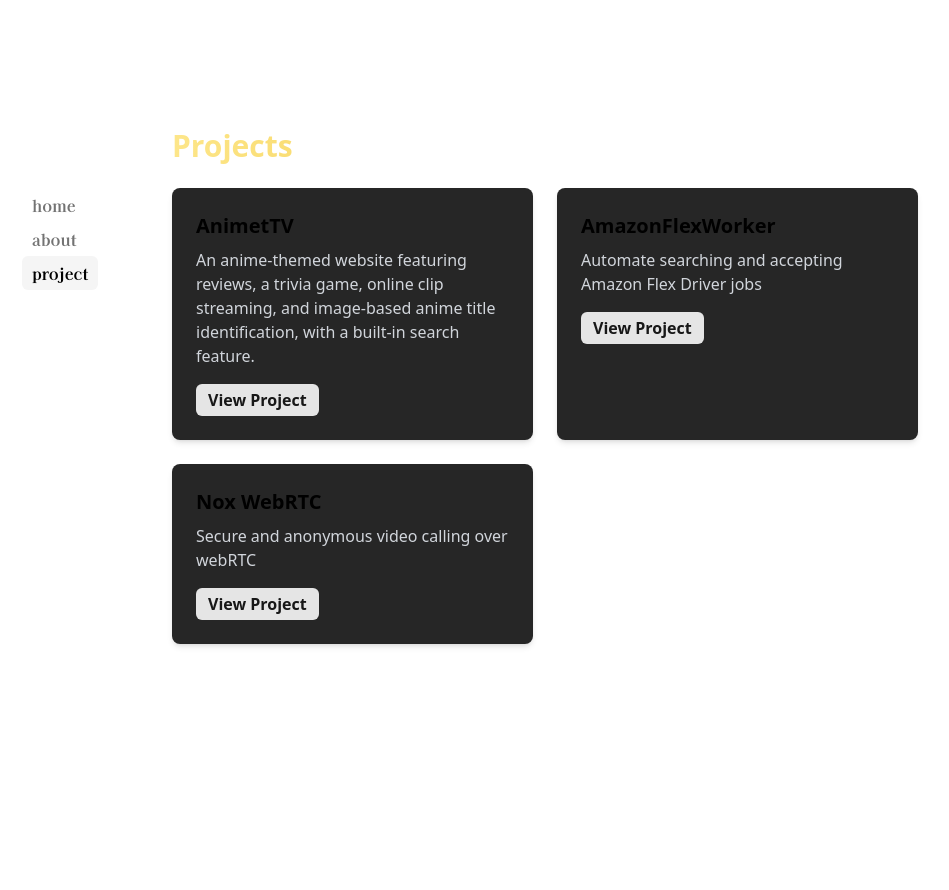
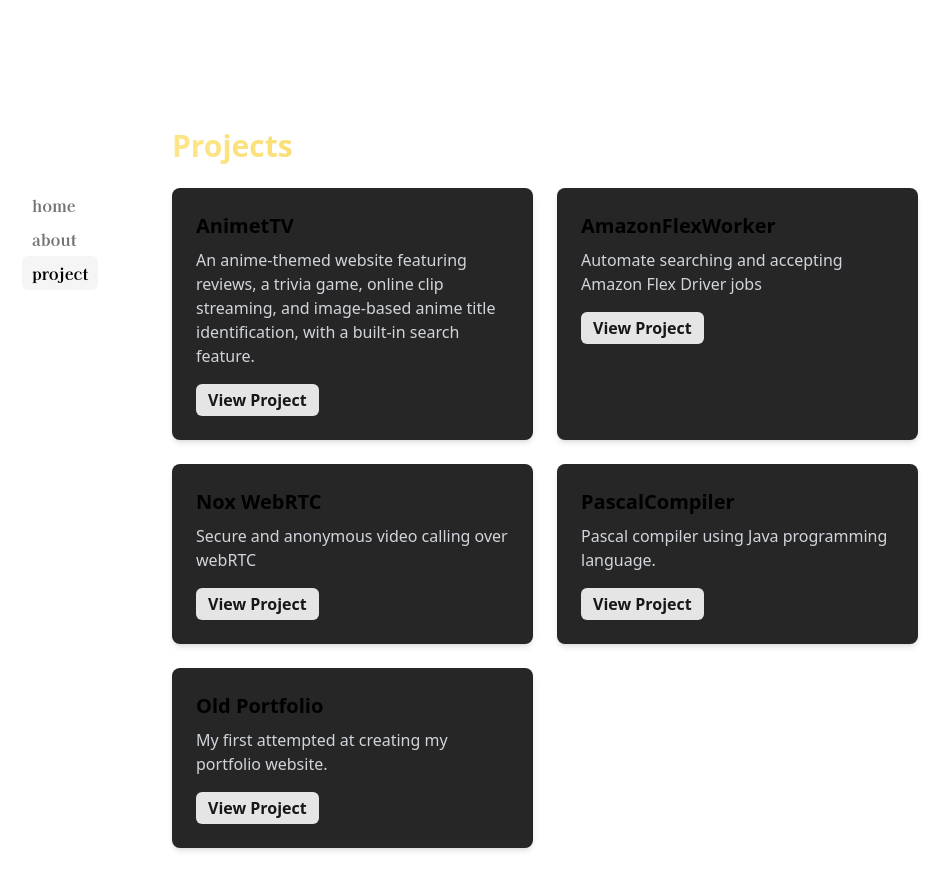
Before and after one commit to asadbek064/asadbek-dev, a Next.js app: page /project in a window 1280 px wide. Shown: the top 890 px of the page, without its empty margins (170-1119 px from the left). Before the commit the page ends 804 px from the top, so only its background shows below. Built offline with nearby package versions, Linux system fonts and the light colour scheme.

Commit message:
more projectes

```diff
--- a/app/project/page.tsx
+++ b/app/project/page.tsx
@@ -35,6 +35,17 @@
     title: 'Nox WebRTC',
     description: 'Secure and anonymous video calling over webRTC',
     url: 'https://github.com/asadbek064/nox-WebRTC-videocalls'
+  },{
+    id: 4,
+    title: 'PascalCompiler',
+    description: 'Pascal compiler using Java programming language.',
+    url: 'https://github.com/asadbek064/PascalCompiler'
+  },
+  {
+    id: 5,
+    title: 'Old Portfolio',
+    description: 'My first attempted at creating my portfolio website.',
+    url: 'https://github.com/asadbek064/akarimov'
   }
 ];
 
```
